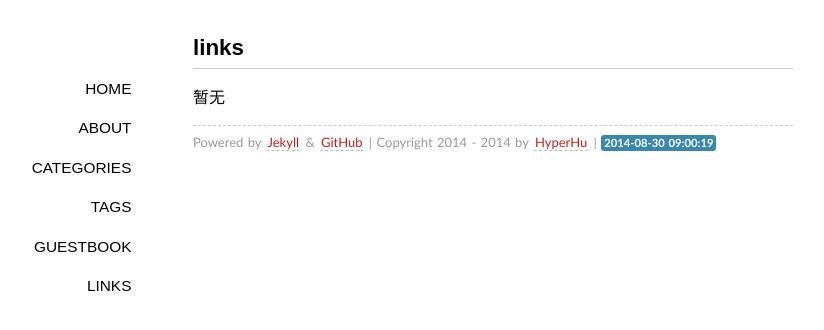
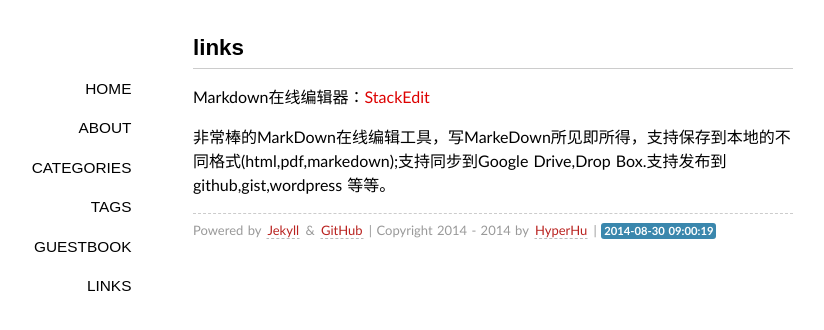
Before and after one commit to jiangxihj/jiangxihj.github.io, a Jekyll site: the page built from links/index.md, in a window 1280 px wide. Shown: the top 330 px of the page, without its empty margins (147-971 px from the left). Built offline with Jekyll 4.4.1, drawn with Linux system fonts in a browser that asks for light colours; some web fonts are replaced; Markdown is read by kramdown in place of the engine named in the settings; comment, search, counter and statistics services are not loaded.

Commit message:
add a link stackedit

```diff
--- a/links/index.md
+++ b/links/index.md
@@ -4,4 +4,6 @@ layout: page
 comments: yes
 ---
 
-暂无
+Markdown在线编辑器：[StackEdit](https://stackedit.io)
+
+非常棒的MarkDown在线编辑工具，写MarkeDown所见即所得，支持保存到本地的不同格式(html,pdf,markedown);支持同步到Google Drive,Drop Box.支持发布到 github,gist,wordpress 等等。
```
